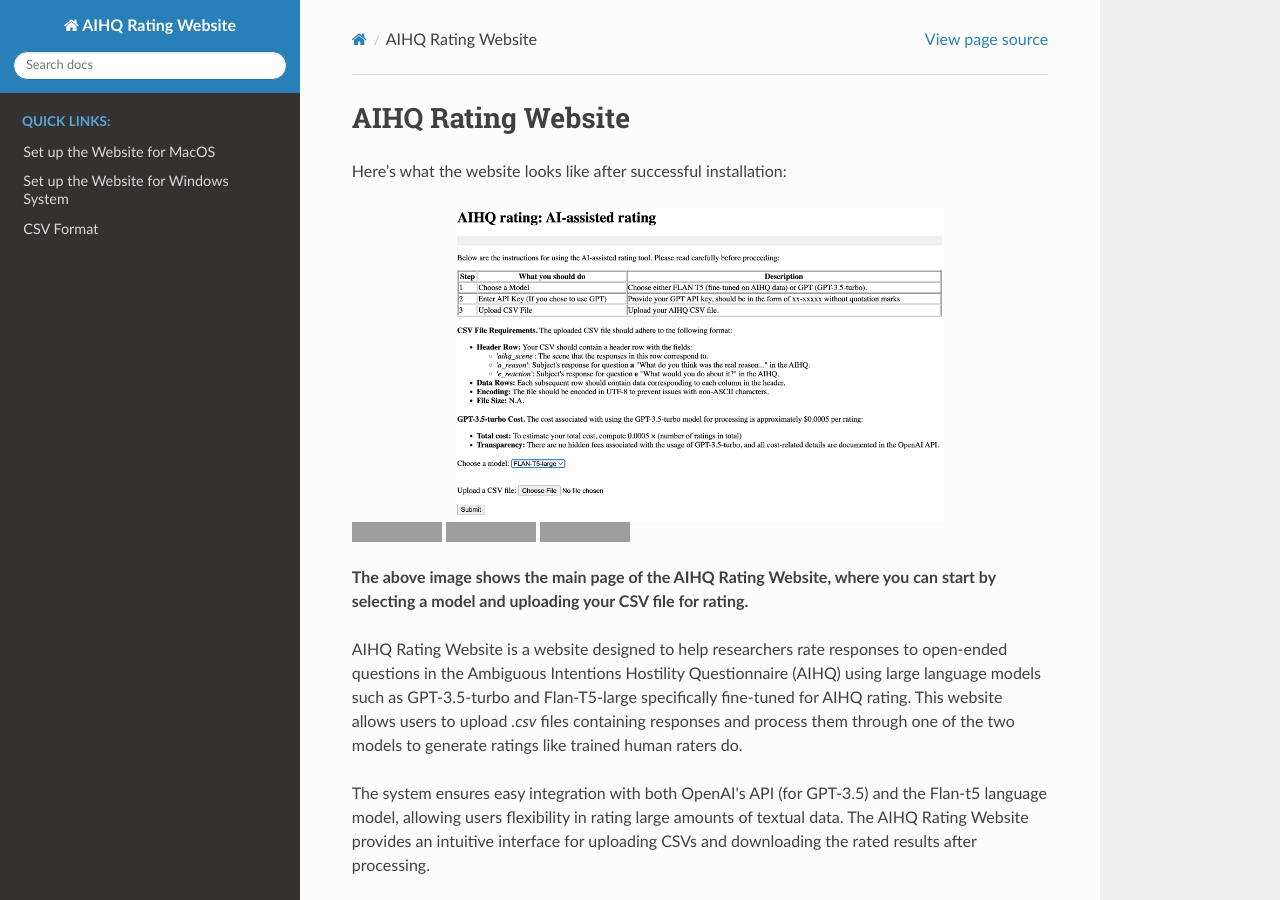
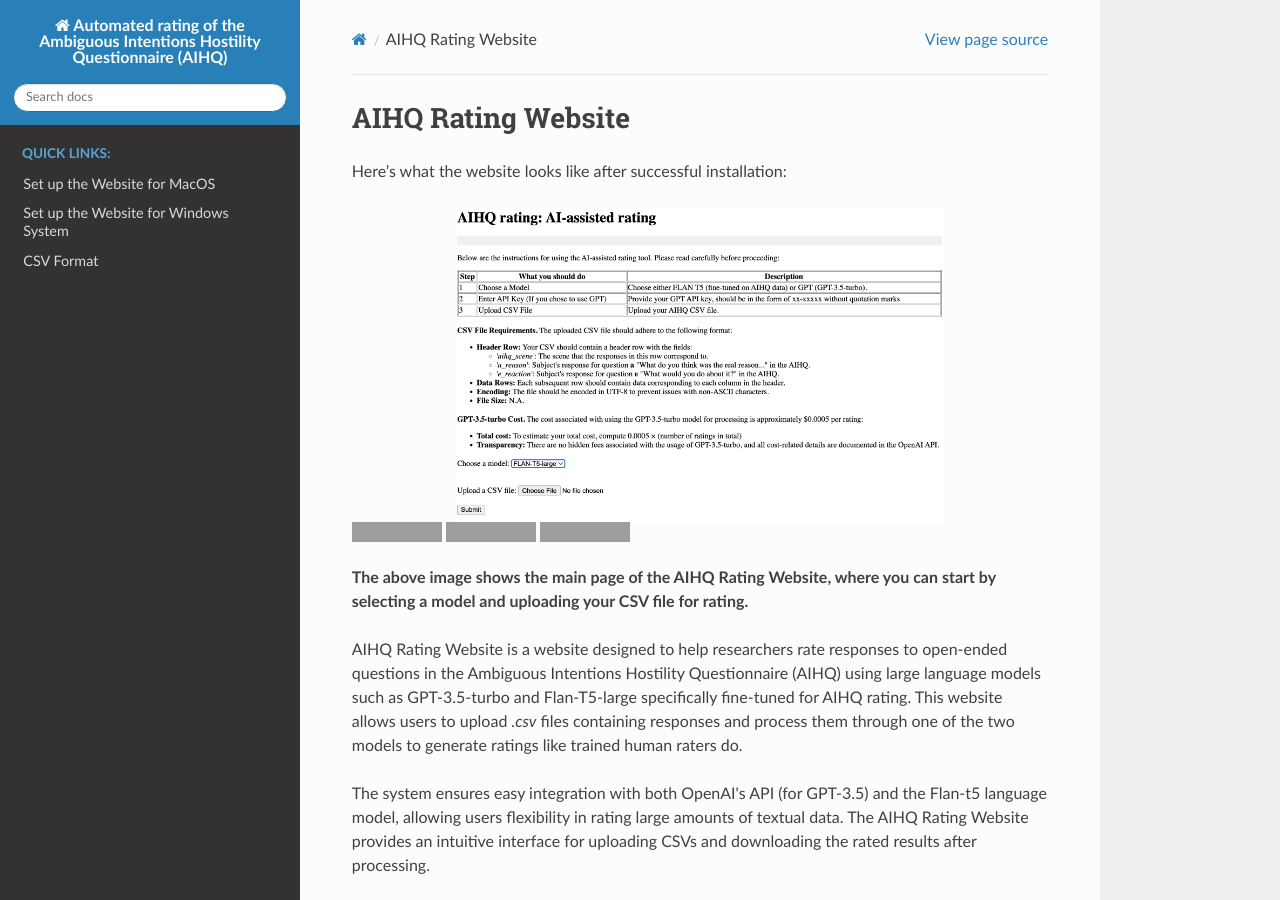
Before and after one commit to lyulouisa/Website_AIHQ_rating, a Sphinx documentation site: the page built from docs/source/index.rst, in a window 1280 px wide and 900 px high. Built offline with Sphinx 7.4.7 and the Read the Docs theme 3.1.0, drawn with Linux system fonts in a browser that asks for light colours; grey boxes are pictures that could not be loaded.

Commit message:
Update conf.py

```diff
--- a/docs/source/conf.py
+++ b/docs/source/conf.py
@@ -17,7 +17,7 @@
 
 # -- Project information -----------------------------------------------------
 
-project = 'AIHQ Rating Website'
+project = 'Automated rating of the Ambiguous Intentions Hostility Questionnaire (AIHQ)'
 copyright = '2024, Yizhou Lyu (Louisa)'
 author = 'Yizhou Lyu (Louisa)'
 
```
